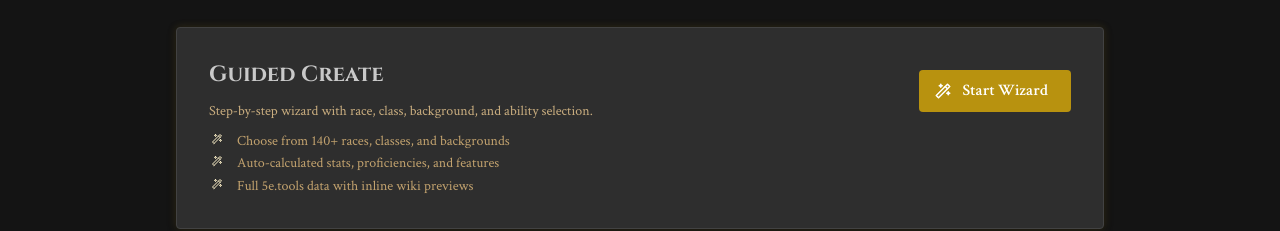
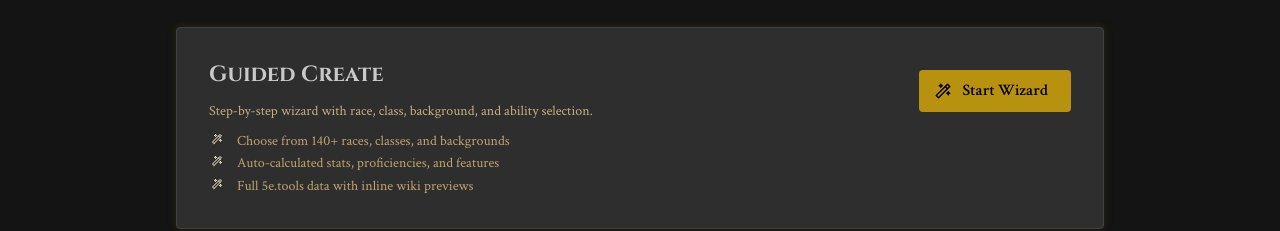
Before and after one commit to lukacsi/websheet, a React (Vite) app: page / in a window 1280 px wide. Shown: the part 157-388 px from the top of the page. Built offline with nearby package versions, Linux system fonts and the light colour scheme; no server answers; what pocketbase would draw is missing.

Commit message:
Fix button contrast and linked card hover behavior
Ultraworked with [Sisyphus](https://github.com/code-yeongyu/oh-my-openagent)

Co-authored-by: Sisyphus <clio-agent@sisyphuslabs.ai>

```diff
--- a/src/theme/global.css
+++ b/src/theme/global.css
@@ -33,6 +33,12 @@ a {
   transition: background-color 0.15s, box-shadow 0.15s, border-color 0.15s;
 }
 
+@media (hover: hover) and (prefers-reduced-motion: no-preference) {
+  a.mantine-Card-root:hover {
+    transform: translateY(-1px);
+  }
+}
+
 /* Scrollbar styling */
 ::-webkit-scrollbar {
   width: 8px;
--- a/src/theme/index.ts
+++ b/src/theme/index.ts
@@ -55,6 +55,7 @@ const bloodRed: MantineColorsTuple = [
 export const theme = createTheme({
   primaryColor: 'inkBrown',
   primaryShade: { light: 6, dark: 6 },
+  autoContrast: true,
   colors: {
     parchment,
     inkBrown,
@@ -81,9 +82,6 @@ export const theme = createTheme({
       styles: {
         root: {
           transition: 'transform 0.15s, box-shadow 0.15s, border-color 0.15s',
-          '&:hover': {
-            transform: 'translateY(-1px)',
-          },
         },
       },
     },
```
